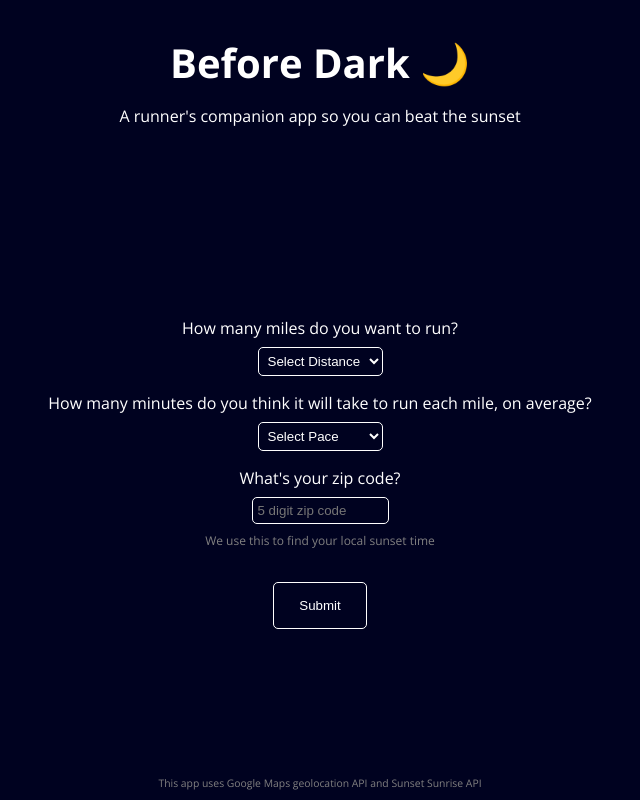
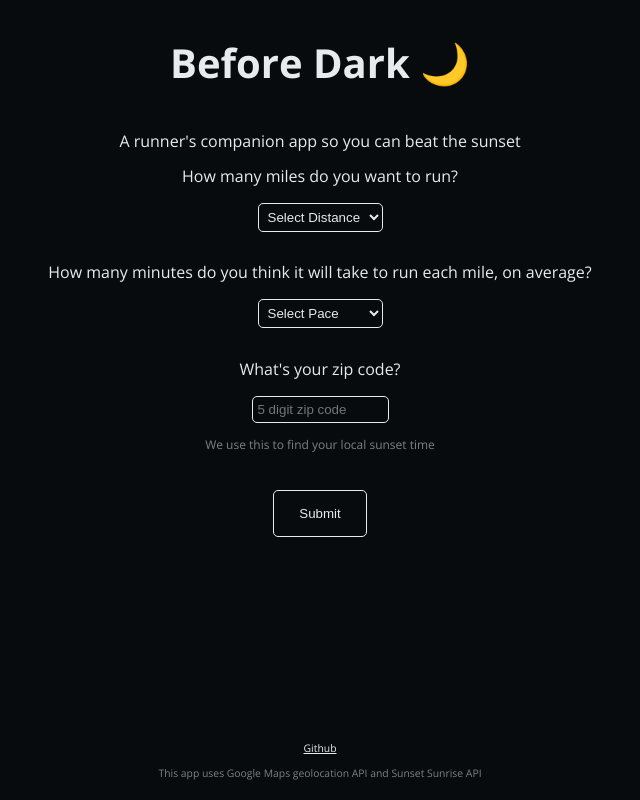
Before and after one commit to jimburch/before-dark, a Next.js app: page / in a window 1280 px wide. Shown: the whole page, without its empty margins (320-960 px from the left). Built offline with nearby package versions, Linux system fonts and the light colour scheme.

Commit message:
refactored styles

```diff
--- a/components/Input.js
+++ b/components/Input.js
@@ -106,6 +106,7 @@ const Input = ({ toggle, getSunset }) => {
 					placeholder="5 digit zip code"
 					maxLength="5"
 					onChange={handleZip}
+					autocomplete="off"
 				/>
 				<div className="zip-privacy">
 					We use this to find your local sunset time
--- a/pages/index.js
+++ b/pages/index.js
@@ -119,9 +119,9 @@ const Index = () => {
 	return (
 		<div className="app-container">
 			<h1>Before Dark 🌙</h1>
-			<div className="tagline">
+			<h2 className="tagline">
 				A runner's companion app so you can beat the sunset
-			</div>
+			</h2>
 			<div className="form-container">
 				{toggle ? (
 					<div>
@@ -146,7 +146,10 @@ const Index = () => {
 			</div>
 			<footer>
 				<div className="footnote">
-					This app uses Google Maps geolocation API and Sunset Sunrise API
+					<a href="https://github.com/JimBurch/before-dark">Github</a>
+					<p>
+						This app uses Google Maps geolocation API and Sunset Sunrise API
+					</p>
 				</div>
 			</footer>
 		</div>
--- a/styles/globals.css
+++ b/styles/globals.css
@@ -1,46 +1,45 @@
 @import url('https://fonts.googleapis.com/css2?family=Open+Sans:ital,wght@0,300;0,400;0,600;0,700;0,800;1,300;1,400;1,600;1,700;1,800&display=swap');
 
+html,
 body {
-  color: white;
-  background-color: #000220;
+	color: #e8ebed;
+	background-color: #070b0d;
 	font-family: Open Sans;
 }
 
+.app-container {
+	display: flex;
+	flex-direction: column;
+	justify-content: center;
+	align-items: center;
+	height: 100%;
+	width: 100%;
+}
+
 h1 {
-  margin: auto;
-  /* width: 50%; */
-  text-align: center;
 	white-space: nowrap;
-  margin-top: 35px;
 	font-size: 2.5em;
 }
 
 .tagline {
-  margin: auto;
-  text-align: center;
-  margin: 15px 0px;
-  padding: 0px 50px;
 	font-weight: 200;
 	font-size: 1em;
+	text-align: center;
 }
 
 .form-container {
-  margin: auto;
-  width: 80%;
 	text-align: center;
-  margin-top: 15%;
+	width: 90%;
 }
 
-/* INPUT FORM */
-
 .input-container * {
-  margin-bottom: 8px;
+	margin-bottom: 1em;
 }
 
 select {
-  background-color: #000220;
-  color: white;
-  border: 1px white solid;
+	background-color: #070b0d;
+	color: #e8ebed;
+	border: 1px #e8ebed solid;
 	border-radius: 5px;
 	padding: 5px;
 	width: 125px;
@@ -49,13 +48,13 @@ select {
 .selected {
 	font-size: 14px;
 	font-weight: bold;
-  color: yellow;
+	color: #feee53;
 }
 
 .zip-form {
-  background-color: #000220;
-  color: white;
-  border: 1px white solid;
+	background-color: #070b0d;
+	color: #e8ebed;
+	border: 1px #e8ebed solid;
 	border-radius: 5px;
 	padding: 5px;
 	width: 125px;
@@ -66,43 +65,43 @@ select {
 	color: gray;
 }
 
-.submit, .again-btn {
+.submit,
+.again-btn {
 	margin-top: 25px;
-  background-color: #000220;
-  color: white;
+	background-color: #070b0d;
+	color: #e8ebed;
 	padding: 15px 25px;
-  border: 1px white solid;
+	border: 1px #e8ebed solid;
 	border-radius: 5px;
 }
 
-.submit:hover, .again-btn:hover {
-  background-color: white;
-  color: #000220;
+.submit:hover,
+.again-btn:hover {
+	background-color: #e8ebed;
+	color: #070b0d;
 }
 
-.submit:active, .again-btn:active {
-  background-color: white;
-  color: #000220;
+.submit:active,
+.again-btn:active {
+	background-color: #e8ebed;
+	color: #070b0d;
 }
-
-/* RESULT */
 
 .result-container * {
 	margin-bottom: 8px;
 }
 
-.result-sub, .result-main {
+.result-sub,
+.result-main {
 	font-size: 14px;
 	font-weight: bold;
 }
 
 .leave-time {
-  color: yellow;
+	color: #feee53;
 	font-size: 35px;
 	font-weight: bold;
 }
-
-/* FOOTER */
 
 footer {
 	position: fixed;
@@ -119,3 +118,7 @@ footer {
 	font-size: 0.65em;
 	color: gray;
 }
+
+.footnote a {
+	color: #e8ebed;
+}
```
Lines whose indentation alone changed are shown as unchanged.
